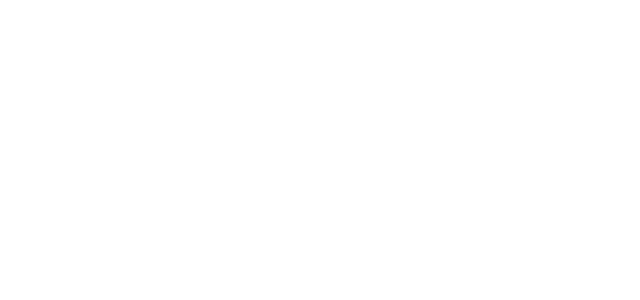
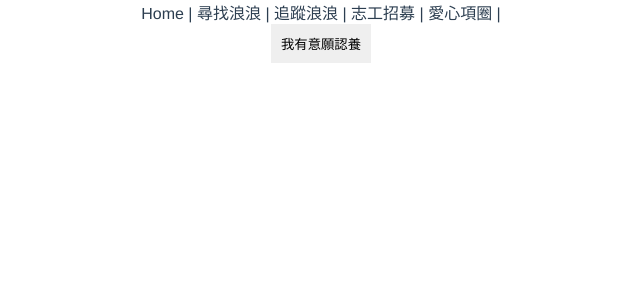
Before and after one commit to sherry-hooo/LangLangAdoption, a Vue app: page /Description in a window 1280 px wide. Shown: the top 300 px of the page, without its empty margins (319-959 px from the left). Built offline with nearby package versions, Linux system fonts and the light colour scheme.

Commit message:
set sample setting for demo

```diff
--- a/src/App.vue
+++ b/src/App.vue
@@ -1,4 +1,9 @@
 <template>
+  <router-link to="/">Home | </router-link>
+  <router-link to="Search">尋找浪浪 | </router-link>
+  <router-link to="Track">追蹤浪浪 | </router-link>
+  <router-link to="Volunteer">志工招募 | </router-link>
+  <router-link to="Custom">愛心項圈 |</router-link>
   <router-view />
 </template>
 
--- a/src/components/AdoptionApply.vue
+++ b/src/components/AdoptionApply.vue
@@ -1,5 +1,5 @@
 <template>
-  <main></main>
+  <main>Adoption Apply</main>
 </template>
 
 <style lang="scss" scoped></style>
--- a/src/components/AdoptionNotice.vue
+++ b/src/components/AdoptionNotice.vue
@@ -1,5 +1,20 @@
 <template>
-  <main></main>
+  <main>
+    Adoption Notice
+    <button @click="goNextPage">下一頁</button>
+  </main>
 </template>
 
+<script>
+export default {
+  data() {
+    return {};
+  },
+  methods: {
+    goNextPage() {
+      this.$emit("goNextPage", true);
+    },
+  },
+};
+</script>
 <style lang="scss" scoped></style>
--- a/src/components/Card.vue
+++ b/src/components/Card.vue
@@ -1,5 +1,13 @@
 <template>
-  <main></main>
+  <router-link :to="{ name: 'Description' }">
+    <div class="sample">範例卡片</div>
+  </router-link>
 </template>
 
-<style lang="scss" scoped></style>
+<style lang="scss" scoped>
+.sample {
+  width: 100px;
+  height: 100px;
+  outline: 1px solid black;
+}
+</style>
--- a/src/views/Description.vue
+++ b/src/views/Description.vue
@@ -1,5 +1,39 @@
 <template>
-  <main></main>
+  <main>
+    <button class="sample" @click="showAdoptionNotice = true">
+      我有意願認養
+    </button>
+    <AdoptionNotice
+      v-if="showAdoptionNotice"
+      @goNextPage="goNextPage"
+    ></AdoptionNotice>
+    <AdoptionApply v-if="AdoptionApply"></AdoptionApply>
+  </main>
 </template>
 
-<style lang="scss" scoped></style>
+<script>
+import AdoptionApply from "@/components/AdoptionApply.vue";
+import AdoptionNotice from "@/components/AdoptionNotice.vue";
+
+export default {
+  components: { AdoptionApply, AdoptionNotice },
+  data() {
+    return {
+      showAdoptionNotice: false,
+      AdoptionApply: false,
+    };
+  },
+  methods: {
+    goNextPage(data) {
+      this.showAdoptionNotice = false;
+      this.AdoptionApply = data;
+    },
+  },
+};
+</script>
+<style lang="scss" scoped>
+.sample {
+  padding: 10px;
+  cursor: pointer;
+}
+</style>
--- a/src/views/Search.vue
+++ b/src/views/Search.vue
@@ -1,5 +1,17 @@
 <template>
-  <main></main>
+  <Card />
 </template>
 
+<script>
+import Card from "@/components/Card.vue";
+export default {
+  components: {
+    Card,
+  },
+  data() {
+    return {};
+  },
+};
+</script>
+
 <style lang="scss" scoped></style>
```
